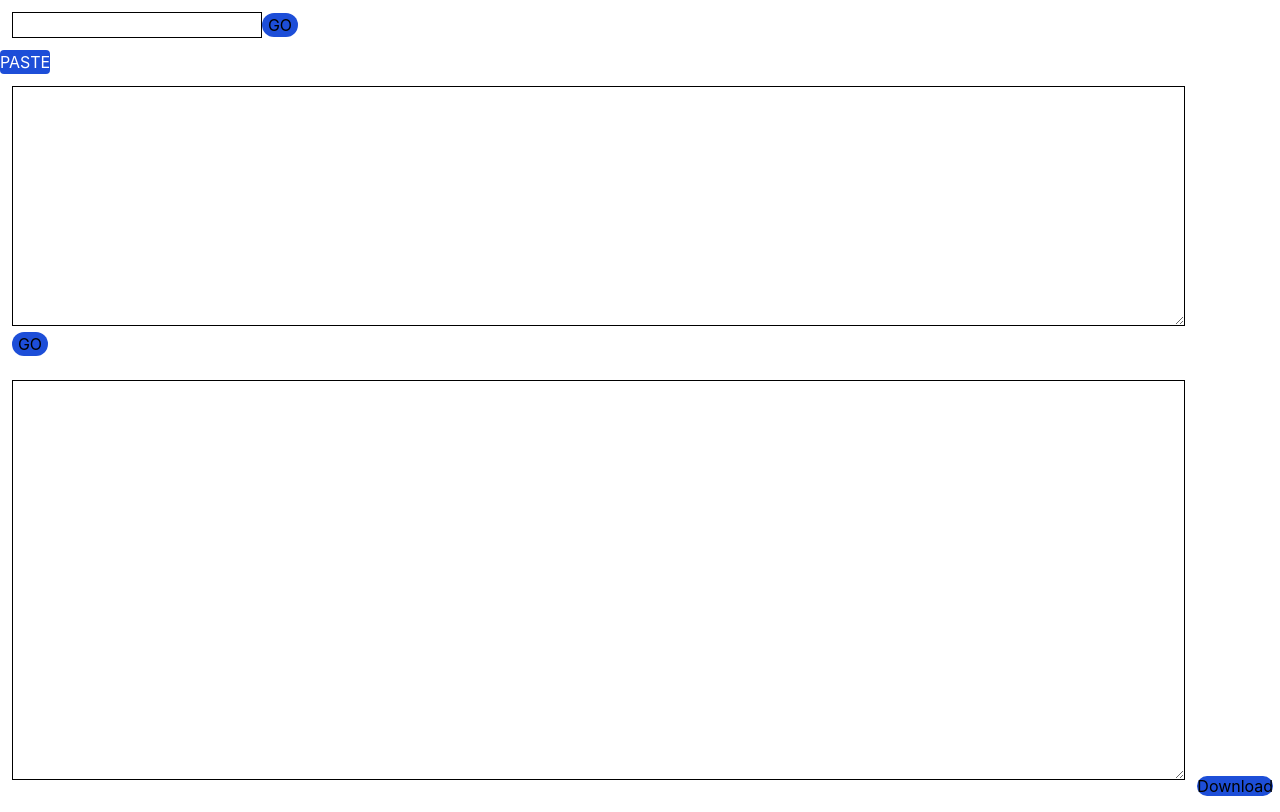
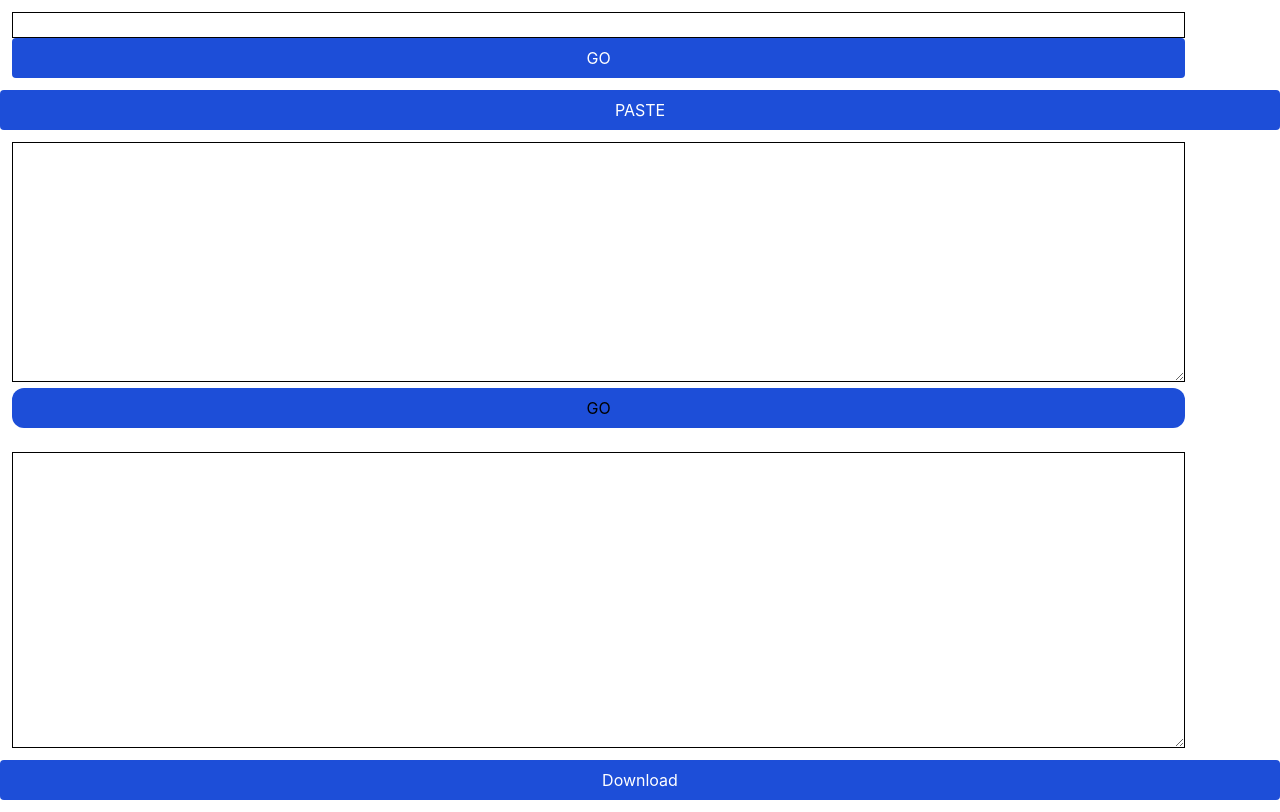
Before and after one commit to juancolson/jsonDetail, a Next.js app: page / in a window 1280 px wide. Built offline with nearby package versions, Linux system fonts and the light colour scheme.

Commit message:
Update index.jsx

```diff
--- a/pages/index.jsx
+++ b/pages/index.jsx
@@ -17,7 +17,6 @@ const Home = () => {
 
     var response = {}
 
-    // if (canParse) {
     response["title"] = sample.title.pretty
 
 
@@ -42,28 +41,30 @@ const Home = () => {
     console.log(data);
     var a = document.getElementById("dwn")
     a.href = 'data:' + data
+    a.download = sample.title.pretty + '.json'
 
 
     // }
-  }
+  };
+
   return (
-    <div className="w-screen h-screen">
+    <div className="w-screen h-screen flex flex-col">
 
       <form onSubmit={submittedNum} className="m-3 w-11/12">
-        <input type="number" name="number" className="border border-black" />
-        <button type="submit" className="rounded-xl bg-blue-700 w-9">GO</button>
+        <input type="number" name="number" className="border border-black w-full" />
+        <button type="submit" className="rounded bg-blue-700 text-white p-2 w-full">GO</button>
       </form>
-      <button className="rounded bg-blue-700 text-white" onClick={() => {
+      <button className="rounded bg-blue-700 text-white p-2" onClick={() => {
         navigator.clipboard.readText().then((clipText) => (document.getElementById("paste").value = clipText));
       }}>PASTE</button>
       <form onSubmit={submittedForm} className="m-3 w-11/12">
-        <textarea name="data" id="paste" className="border border-black w-full h-60 min-h-[50%]" />
-        <button type="submit" className="rounded-xl bg-blue-700 w-9">GO</button>
+        <textarea name="data" id="paste" className="border border-black w-full h-60 min-h-[50%] p-2" />
+        <button type="submit" className="rounded-xl bg-blue-700 w-full p-2">GO</button>
       </form>
 
 
-      <textarea id="resp" className="border m-3 border-black w-11/12 h-3/6" />
-      <button><a download={'details.json'} id="dwn" className="rounded-xl bg-blue-700">Download</a></button>
+      <textarea id="resp" className="border m-3 border-black w-11/12 h-3/6 p-2" />
+      <button className="rounded bg-blue-700 text-white p-2 w-full"><a id="dwn" >Download</a></button>
     </div>
   );
 }
```
